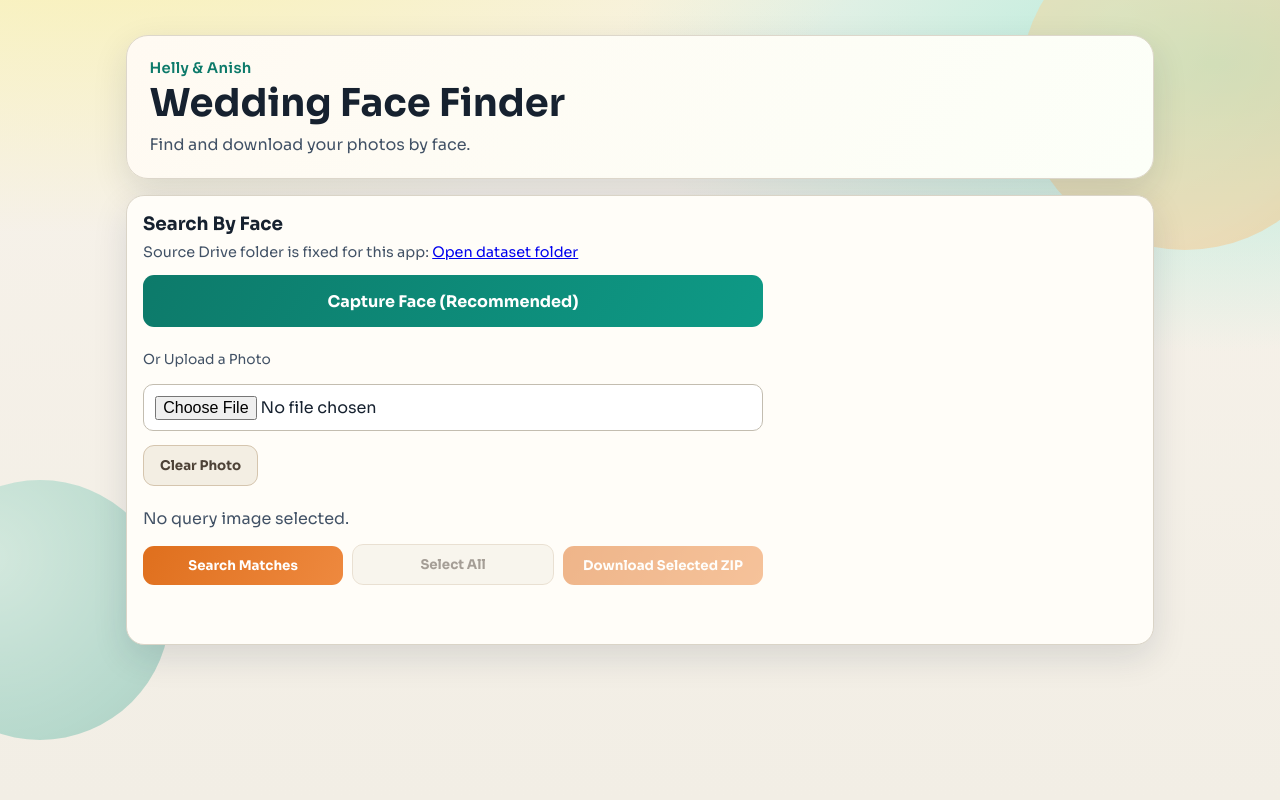
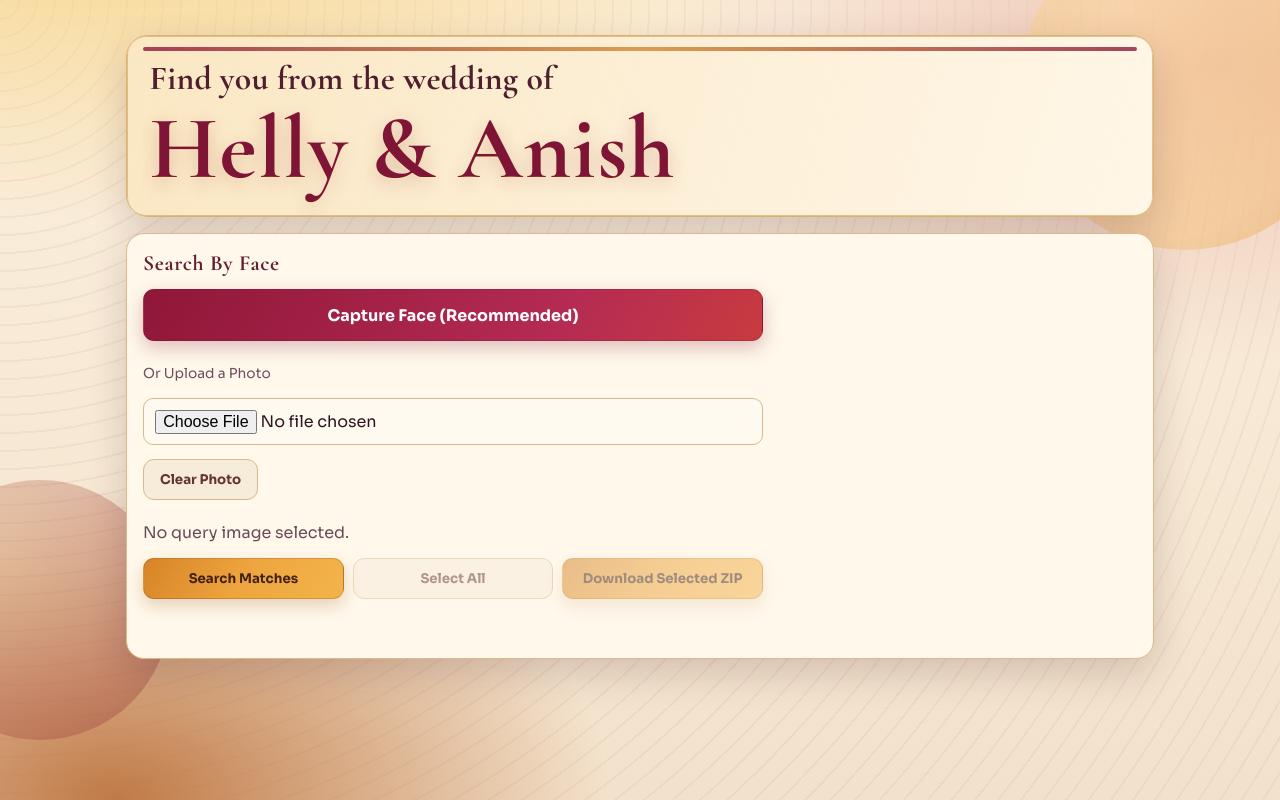
Before and after one commit to swi-parth-ft/Wedding-Face-Match, a plain HTML site: page docs/index.html in a window 1280 px wide. Drawn offline with nearby package versions, Linux system fonts and the light colour scheme.

Commit message:
Refine wedding-themed UI and hero messaging

```diff
--- a/docs/app.js
+++ b/docs/app.js
@@ -40,7 +40,9 @@ const els = {
 init();
 
 function init() {
-  els.datasetLink.href = HARDCODED_DRIVE_FOLDER_LINK;
+  if (els.datasetLink) {
+    els.datasetLink.href = HARDCODED_DRIVE_FOLDER_LINK;
+  }
 
   els.queryImageInput.addEventListener("change", onFileSelectionChanged);
   els.openCameraBtn.addEventListener("click", onOpenCameraModal);
--- a/docs/index.html
+++ b/docs/index.html
@@ -8,7 +8,7 @@
     <link rel="preconnect" href="https://fonts.googleapis.com" />
     <link rel="preconnect" href="https://fonts.gstatic.com" crossorigin />
     <link
-      href="https://fonts.googleapis.com/css2?family=Sora:wght@300;400;600;700;800&family=IBM+Plex+Mono:wght@400;500&display=swap"
+      href="https://fonts.googleapis.com/css2?family=Cormorant+Garamond:wght@600;700&family=Sora:wght@300;400;600;700;800&family=IBM+Plex+Mono:wght@400;500&display=swap"
       rel="stylesheet"
     />
     <link rel="stylesheet" href="styles.css" />
@@ -18,17 +18,14 @@
     <div class="bg-orb orb-b"></div>
     <main class="layout">
       <header class="hero">
-        <p class="eyebrow">Helly &amp; Anish</p>
-        <h1>Wedding Face Finder</h1>
-        <p class="subtitle">Find and download your photos by face.</p>
+        <h1 class="hero-title">
+          Find you from the wedding of
+          <span class="hero-names">Helly &amp; Anish</span>
+        </h1>
       </header>
 
       <section class="card">
         <h2>Search By Face</h2>
-        <p class="helper">
-          Source Drive folder is fixed for this app:
-          <a id="datasetLink" href="#" target="_blank" rel="noreferrer">Open dataset folder</a>
-        </p>
 
         <div class="search-shell">
           <button id="openCameraBtn" class="btn capture-main">Capture Face (Recommended)</button>
--- a/docs/styles.css
+++ b/docs/styles.css
@@ -1,12 +1,16 @@
 :root {
-  --bg: #f3efe6;
-  --surface: #fffdf8;
-  --ink: #16212f;
-  --ink-soft: #425266;
-  --accent: #0d7a6a;
-  --accent-2: #df6f1d;
-  --line: #d7d0c2;
-  --shadow: 0 12px 35px rgba(20, 35, 55, 0.12);
+  --bg: #f8ecd7;
+  --surface: #fff8eb;
+  --ink: #2d1222;
+  --ink-soft: #6f4e5e;
+  --accent: #8f1738;
+  --accent-2: #db8426;
+  --accent-3: #3f6f52;
+  --gold: #ca9a3a;
+  --line: #e2c79b;
+  --shadow: 0 14px 38px rgba(61, 22, 36, 0.18);
+  --font-body: "Sora", sans-serif;
+  --font-heading: "Cormorant Garamond", serif;
 }
 
 * {
@@ -21,12 +25,18 @@ body {
 }
 
 body {
-  font-family: "Sora", sans-serif;
+  font-family: var(--font-body);
   color: var(--ink);
   background:
-    radial-gradient(1300px 580px at 6% -18%, #f9f1a7 0%, transparent 65%),
-    radial-gradient(1000px 480px at 95% 8%, #b4ecdb 0%, transparent 60%),
-    linear-gradient(180deg, #f7f2ea 0%, #f2eee5 100%);
+    radial-gradient(1200px 560px at 7% -18%, #f6d17d 0%, transparent 65%),
+    radial-gradient(980px 520px at 95% 8%, #edc3b2 0%, transparent 58%),
+    radial-gradient(760px 480px at 9% 100%, #c07a47 0%, transparent 65%),
+    repeating-radial-gradient(
+      circle at 0 0,
+      rgba(143, 23, 56, 0.05) 0 2px,
+      transparent 2px 18px
+    ),
+    linear-gradient(180deg, #fbf0df 0%, #f3e2cb 100%);
 }
 
 .bg-orb {
@@ -42,8 +52,8 @@ body {
   height: 330px;
   top: -80px;
   right: -70px;
-  background: radial-gradient(circle at 30% 30%, #ffd28f, #ffc17a 70%, #f8aa55);
-  opacity: 0.4;
+  background: radial-gradient(circle at 30% 30%, #ffd995, #f3bc6f 70%, #db8d35);
+  opacity: 0.45;
 }
 
 .orb-b {
@@ -51,8 +61,8 @@ body {
   height: 260px;
   bottom: 60px;
   left: -90px;
-  background: radial-gradient(circle at 30% 30%, #97ddcc, #48b19d 72%, #2f8e7c);
-  opacity: 0.35;
+  background: radial-gradient(circle at 30% 30%, #d09162, #a3453f 72%, #741f36);
+  opacity: 0.34;
 }
 
 .layout {
@@ -66,12 +76,37 @@ body {
 }
 
 .hero {
+  position: relative;
+  overflow: hidden;
   padding: 1.4rem;
-  border: 1px solid color-mix(in oklab, var(--line), #fff 15%);
+  border: 1px solid #d7b377;
   border-radius: 22px;
-  background: linear-gradient(120deg, #fffaf2 0%, #fcfff8 100%);
+  background:
+    linear-gradient(105deg, rgba(246, 219, 166, 0.52), rgba(255, 246, 230, 0.88)),
+    linear-gradient(120deg, #fff4e2 0%, #fff7ec 100%);
   box-shadow: var(--shadow);
   animation: rise 360ms ease-out both;
+}
+
+.hero::before {
+  content: "";
+  position: absolute;
+  inset: 0;
+  pointer-events: none;
+  border: 1px solid rgba(202, 154, 58, 0.52);
+  border-radius: 19px;
+}
+
+.hero::after {
+  content: "";
+  position: absolute;
+  left: 1rem;
+  right: 1rem;
+  top: 0.65rem;
+  height: 4px;
+  border-radius: 999px;
+  background: linear-gradient(90deg, #8f1738, #d3892f, #8f1738);
+  opacity: 0.8;
 }
 
 .eyebrow {
@@ -88,12 +123,38 @@ h1 {
   margin: 0.4rem 0 0;
   font-size: clamp(1.6rem, 3vw, 2.7rem);
   line-height: 1.05;
+  font-family: var(--font-heading);
+  font-weight: 700;
+}
+
+.hero-title {
+  margin: 0;
+  color: #4f1f30;
+  font-size: clamp(1.3rem, 2.9vw, 2.1rem);
+  line-height: 1.2;
+  letter-spacing: 0.01em;
+}
+
+.hero-names {
+  display: block;
+  font-family: var(--font-heading);
+  font-size: clamp(2.7rem, 7.2vw, 5.6rem);
+  line-height: 1.02;
+  letter-spacing: 0.015em;
+  margin-top: 0.24rem;
+  color: #7f1536;
+  text-shadow:
+    0 1px 0 rgba(255, 230, 175, 0.9),
+    0 5px 18px rgba(141, 45, 42, 0.24);
 }
 
 h2 {
   margin-top: 0;
-  margin-bottom: 0.7rem;
-  font-size: 1.15rem;
+  margin-bottom: 0.8rem;
+  font-size: 1.35rem;
+  font-family: var(--font-heading);
+  color: #641f33;
+  letter-spacing: 0.03em;
 }
 
 .subtitle {
@@ -104,7 +165,7 @@ h2 {
 
 .card {
   border-radius: 18px;
-  border: 1px solid color-mix(in oklab, var(--line), #fff 8%);
+  border: 1px solid #dcb98a;
   background: var(--surface);
   box-shadow: var(--shadow);
   padding: 1rem;
@@ -123,16 +184,16 @@ input[type="url"],
 input[type="number"],
 input[type="file"] {
   width: 100%;
-  border: 1px solid color-mix(in oklab, var(--line), #000 7%);
+  border: 1px solid #d9b88b;
   border-radius: 10px;
   padding: 0.65rem 0.7rem;
   font: inherit;
-  background: #fff;
+  background: #fffaf0;
   color: var(--ink);
 }
 
 input:focus {
-  outline: 2px solid color-mix(in oklab, var(--accent), white 42%);
+  outline: 2px solid color-mix(in oklab, var(--accent), white 38%);
   outline-offset: 1px;
 }
 
@@ -169,15 +230,16 @@ code {
 }
 
 .btn {
-  border: 0;
+  border: 1px solid rgba(102, 20, 44, 0.22);
   border-radius: 11px;
   padding: 0.68rem 1rem;
-  background: linear-gradient(120deg, var(--accent), #0e9a86);
+  background: linear-gradient(120deg, #8f1738, #b52b53 68%, #c83b3f);
   color: #ffffff;
-  font-family: "Sora", sans-serif;
+  font-family: var(--font-body);
   font-weight: 650;
   cursor: pointer;
   transition: transform 120ms ease, filter 120ms ease;
+  box-shadow: 0 7px 18px rgba(128, 24, 50, 0.25);
 }
 
 .capture-main {
@@ -198,13 +260,17 @@ code {
 }
 
 .btn.secondary {
-  background: linear-gradient(120deg, var(--accent-2), #ee893f);
+  background: linear-gradient(120deg, #d78427, #eea53f, #f3b44c);
+  color: #442213;
+  border-color: rgba(106, 53, 22, 0.22);
+  box-shadow: 0 7px 16px rgba(150, 84, 19, 0.23);
 }
 
 .btn.ghost {
-  background: #f3eee3;
-  color: #4d4237;
-  border: 1px solid #d5c5ae;
+  background: #f7ebda;
+  color: #64352b;
+  border: 1px solid #d9b88b;
+  box-shadow: none;
 }
 
 .metric-strip {
@@ -238,7 +304,7 @@ code {
 
 .status-line {
   margin: 0.7rem 0 0;
-  color: var(--ink-soft);
+  color: #6a4a58;
   min-height: 1.1rem;
 }
 
@@ -270,9 +336,9 @@ code {
   width: 100%;
   max-width: 360px;
   border-radius: 12px;
-  border: 1px solid #d9ccb8;
+  border: 1px solid #cfaa6f;
   display: block;
-  background: #f7f2ea;
+  background: #faefde;
 }
 
 .log {
@@ -297,8 +363,8 @@ code {
 }
 
 .result-card {
-  border: 1px solid #dacdb8;
-  background: #fff;
+  border: 1px solid #d8b98b;
+  background: #fff8ed;
   border-radius: 12px;
   overflow: hidden;
   animation: rise 360ms ease both;
@@ -309,7 +375,7 @@ code {
   height: 170px;
   object-fit: cover;
   display: block;
-  background: #f0ece3;
+  background: #f3e5d0;
 }
 
 .result-body {
@@ -337,7 +403,7 @@ code {
 }
 
 .result-links a {
-  color: var(--accent);
+  color: #7e1c3d;
   text-decoration: none;
   font-size: 0.82rem;
   font-weight: 650;
@@ -357,16 +423,16 @@ code {
   z-index: 40;
   display: grid;
   place-items: center;
-  background: rgba(20, 25, 35, 0.62);
+  background: rgba(45, 14, 28, 0.66);
   padding: 1rem;
 }
 
 .camera-dialog {
   width: min(760px, 100%);
   border-radius: 18px;
-  background: #fffefb;
-  border: 1px solid #ddcfb9;
-  box-shadow: 0 24px 60px rgba(12, 22, 34, 0.35);
+  background: #fff8ec;
+  border: 1px solid #d8b380;
+  box-shadow: 0 24px 60px rgba(53, 20, 25, 0.36);
   padding: 1rem;
 }
 
@@ -391,9 +457,9 @@ code {
   position: relative;
   width: 100%;
   border-radius: 14px;
-  border: 1px solid #ddcfb9;
+  border: 1px solid #d8b380;
   overflow: hidden;
-  background: #0f1620;
+  background: #25131c;
 }
 
 #cameraVideo {
@@ -435,7 +501,7 @@ code {
   top: 43%;
   width: 44%;
   transform: translate(-50%, -50%);
-  border-top: 2px solid rgba(111, 247, 216, 0.95);
+  border-top: 2px solid rgba(246, 195, 89, 0.95);
 }
 
 .guide-text {
@@ -446,7 +512,7 @@ code {
   font-family: "IBM Plex Mono", monospace;
   font-size: 0.8rem;
   color: #fff;
-  background: rgba(0, 0, 0, 0.45);
+  background: rgba(66, 19, 34, 0.6);
   border-radius: 999px;
   padding: 0.2rem 0.5rem;
 }
```
